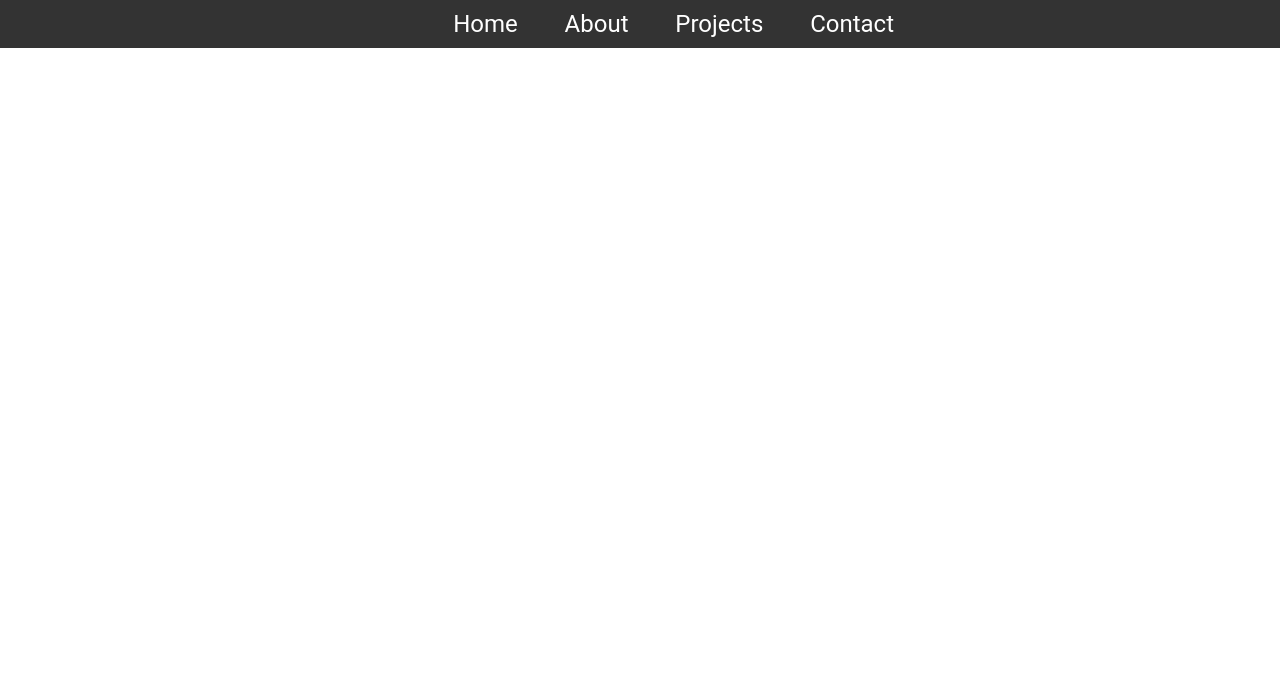
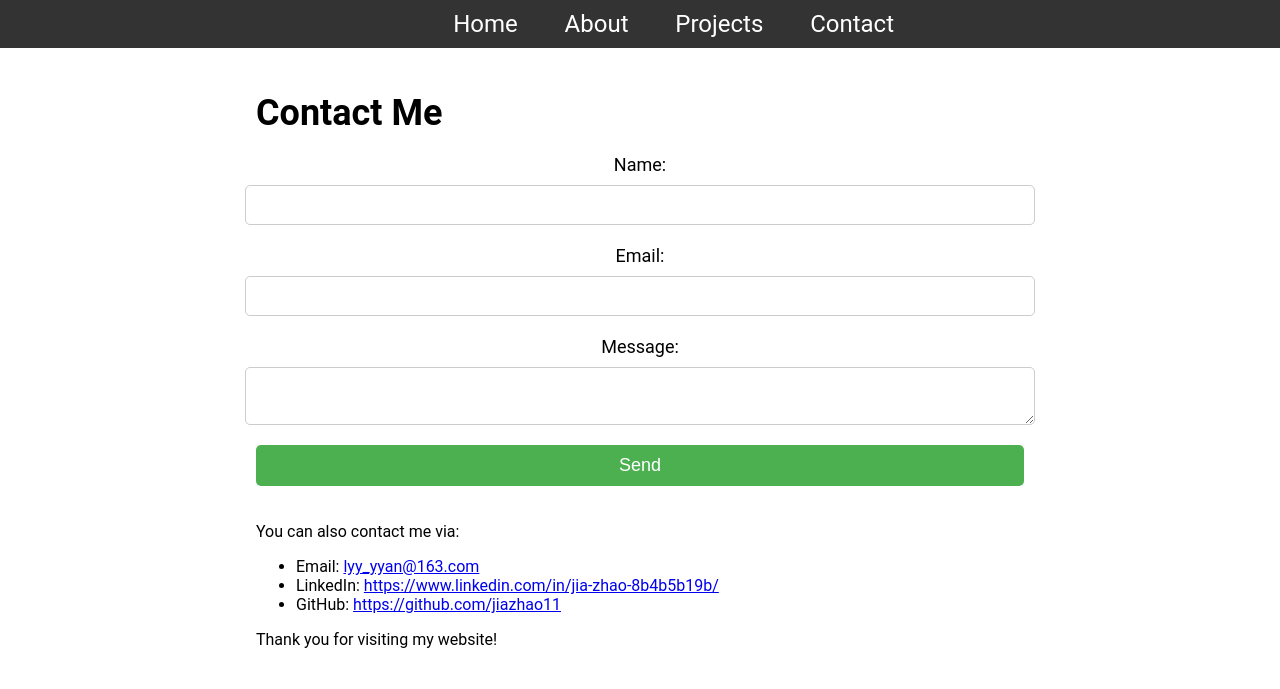
Before and after one commit to lyy-yyan/InvestMe, a plain HTML site: page pages/contact.html in a window 1280 px wide. Drawn offline with Linux system fonts and the light colour scheme; files whose address does not match are found by name.

Commit message:
contact页面

```diff
--- a/css/contact.css
+++ b/css/contact.css
@@ -5,3 +5,56 @@ body {
     margin: 0; /* 去除默认的body边距 */
     font-family: 'Roboto', sans-serif;
 }
+
+.container {
+    width: 60%; /* 宽度 */
+    height: 80%; /* 高度 */
+    margin: 0 auto; /* 居中 */
+    padding: 20px; /* 内边距 */
+}
+
+h1 {
+    font-size: 36px; /* 字体大小 */
+    margin-bottom: 20px; /* 底部外边距 */
+}
+
+form {
+    display: flex; /* 使表单内元素水平排列 */
+    flex-direction: column; /* 方向为垂直 */
+    align-items: center; /* 垂直居中 */
+}
+
+label {
+    font-size: 18px; /* 字体大小 */
+    margin-bottom: 10px; /* 底部外边距 */
+}
+
+input,
+textarea {
+    width: 100%; /* 宽度为100% */
+    padding: 10px; /* 内边距 */
+    border: 1px solid #ccc; /* 边框 */
+    border-radius: 5px; /* 圆角 */
+    margin-bottom: 20px; /* 底部外边距 */
+    font-size: 16px; /* 字体大小 */
+}
+
+input[type="submit"] {
+    background-color: #4CAF50; /* 背景色 */
+    color: white; /* 字体颜色 */
+    border: none; /* 边框 */
+    border-radius: 5px; /* 圆角 */
+    padding: 10px 20px; /* 内边距 */
+    font-size: 18px; /* 字体大小 */
+    cursor: pointer; /* 鼠标指针 */
+}
+
+input[type="submit"]:hover {
+    background-color: #3e8e41; /* 背景色 */
+}
+
+.error {
+    color: red; /* 字体颜色 */
+    font-size: 14px; /* 字体大小 */
+    margin-bottom: 10px; /* 底部外边距 */
+}
--- a/pages/contact.html
+++ b/pages/contact.html
@@ -22,6 +22,24 @@
             </nav>
         </header>
 
-
+        <div class="container">
+            <h1>Contact Me</h1>
+            <form action="#" method="post">
+                <label for="name">Name:</label>
+                <input type="text" id="name" name="name" required>
+                <label for="email">Email:</label>
+                <input type="email" id="email" name="email" required>
+                <label for="message">Message:</label>
+                <textarea id="message" name="message" required></textarea>
+                <input type="submit" value="Send">
+            </form>
+            <p>You can also contact me via:</p>
+            <ul>
+                <li>Email: <a href="mailto:lyy_yyan@163.com">lyy_yyan@163.com<EMAIL></a></li>
+                <li>LinkedIn: <a href="https://www.linkedin.com/in/jia-zhao-8b4b5b19b/" target="_blank">https://www.linkedin.com/in/jia-zhao-8b4b5b19b/</a></li>
+                <li>GitHub: <a href="https://github.com/jiazhao11" target="_blank">https://github.com/jiazhao11</a></li>
+            </ul>
+            <p>Thank you for visiting my website!</p>
+        </div>
     </body>
 </html>
```
Also changed, not shown: js/contact.js (+52 -0 lines).
